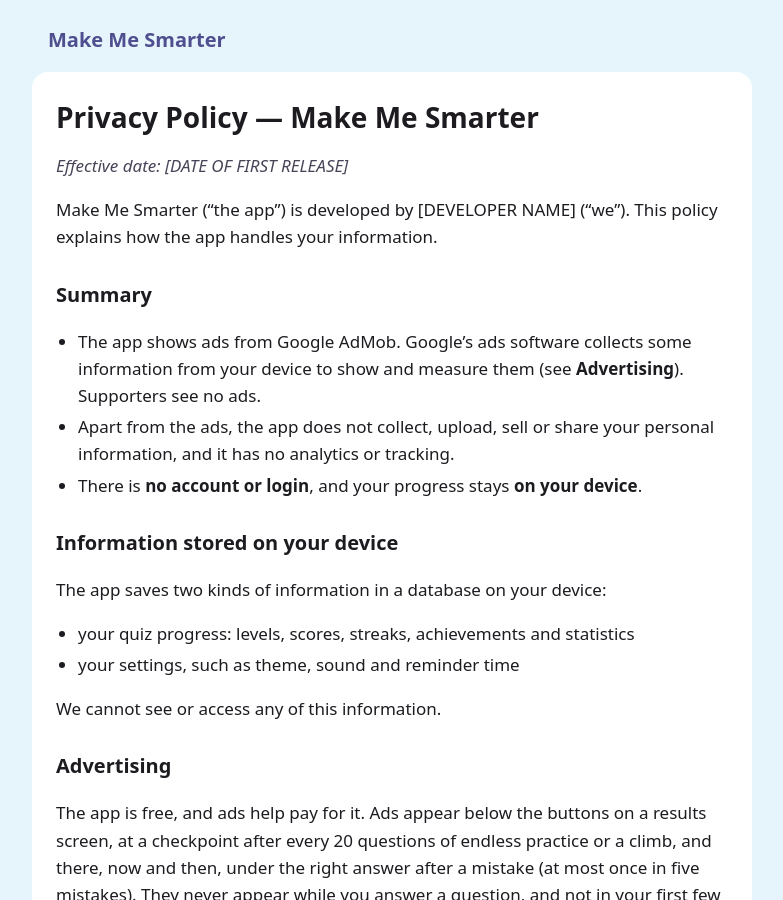
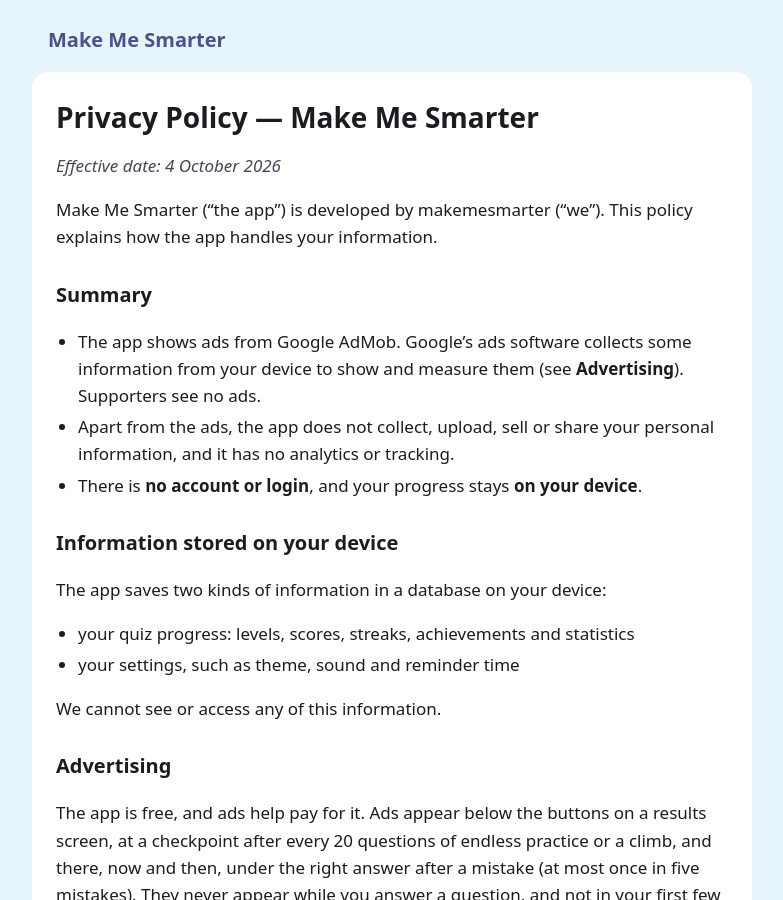
Before and after one commit to MuraskarAmit/MuraskarAmit.github.io, a Jekyll site: the page built from privacy-policy.md, in a window 1280 px wide and 900 px high. Shown: the whole window, without its empty margins (248-1031 px from the left). Built offline with Jekyll 4.4.1, drawn with Linux system fonts in a browser that asks for light colours; our own code applies the rules of GitHub Pages for plain Markdown files; some of the changed text lies outside the part shown.

Commit message:
Privacy policy filled in; a contact line on the home page

```diff
--- a/privacy-policy.md
+++ b/privacy-policy.md
@@ -1,8 +1,8 @@
 # Privacy Policy — Make Me Smarter
 
-_Effective date: [DATE OF FIRST RELEASE]_
+_Effective date: 4 October 2026_
 
-Make Me Smarter ("the app") is developed by [DEVELOPER NAME] ("we"). This policy explains how the app handles your information.
+Make Me Smarter ("the app") is developed by makemesmarter ("we"). This policy explains how the app handles your information.
 
 ## Summary
 - The app shows ads from Google AdMob. Google's ads software collects some information from your device to show and measure them (see **Advertising**). Supporters see no ads.
```
Also changed, not shown: other parts of privacy-policy.md (+1 -1 lines), index.md (+2 -0 lines).
